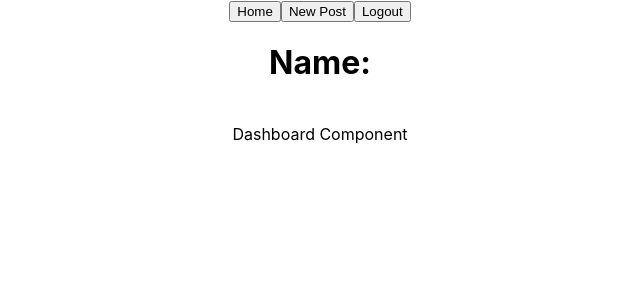
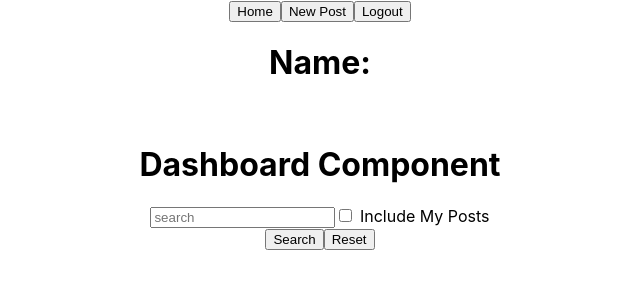
Before and after one commit to anthony-viglione/react-competencies, a React (Create React App) app: page /#/dashboard in a window 1280 px wide. Shown: the top 300 px of the page, without its empty margins (320-960 px from the left). Built offline with nearby package versions, Linux system fonts and the light colour scheme.

Commit message:
built dashboard basic format and added state

```diff
--- a/src/Components/Dashboard/Dashboard.js
+++ b/src/Components/Dashboard/Dashboard.js
@@ -1,11 +1,55 @@
 import React, { Component } from 'react';
 
 class Dashboard extends Component{
+    constructor(){
+        super()
+
+        this.state={
+            search:'',
+            check:false,
+            posts: []
+        }
+    }
+
+    handleChange = (prop) =>{
+        this.setState({
+            [prop]:!this.state.check
+        })
+    }
 
     render(){
+        console.log(this.state.check)
+        let mappedPosts = this.state.posts.map((val, i)=>{
+            return (
+                <div key={i}>
+                    <h3>{val.title}</h3>
+                    <h1>{val.username}</h1>
+                    <img src={val.profilePic}/>
+
+                </div>
+            )
+        })
         return(
             <div>
-                Dashboard Component
+                <h1>Dashboard Component</h1>
+                <div>
+                    <input
+                        placeholder={'search'}
+                        onChange={(e)=>this.handleChange('search', e.target.value)}
+                    />
+                    <input type="checkbox" value={this.state.check} onChange={(e)=>this.handleChange('check', e.target.value)}/> Include My Posts
+                </div>
+                <div>
+                    <button>
+                        Search
+                    </button>
+                    <button>
+                        Reset
+                    </button>
+                </div>
+                <div>
+                    {mappedPosts}
+                </div>
             </div>
         )
     }
```
